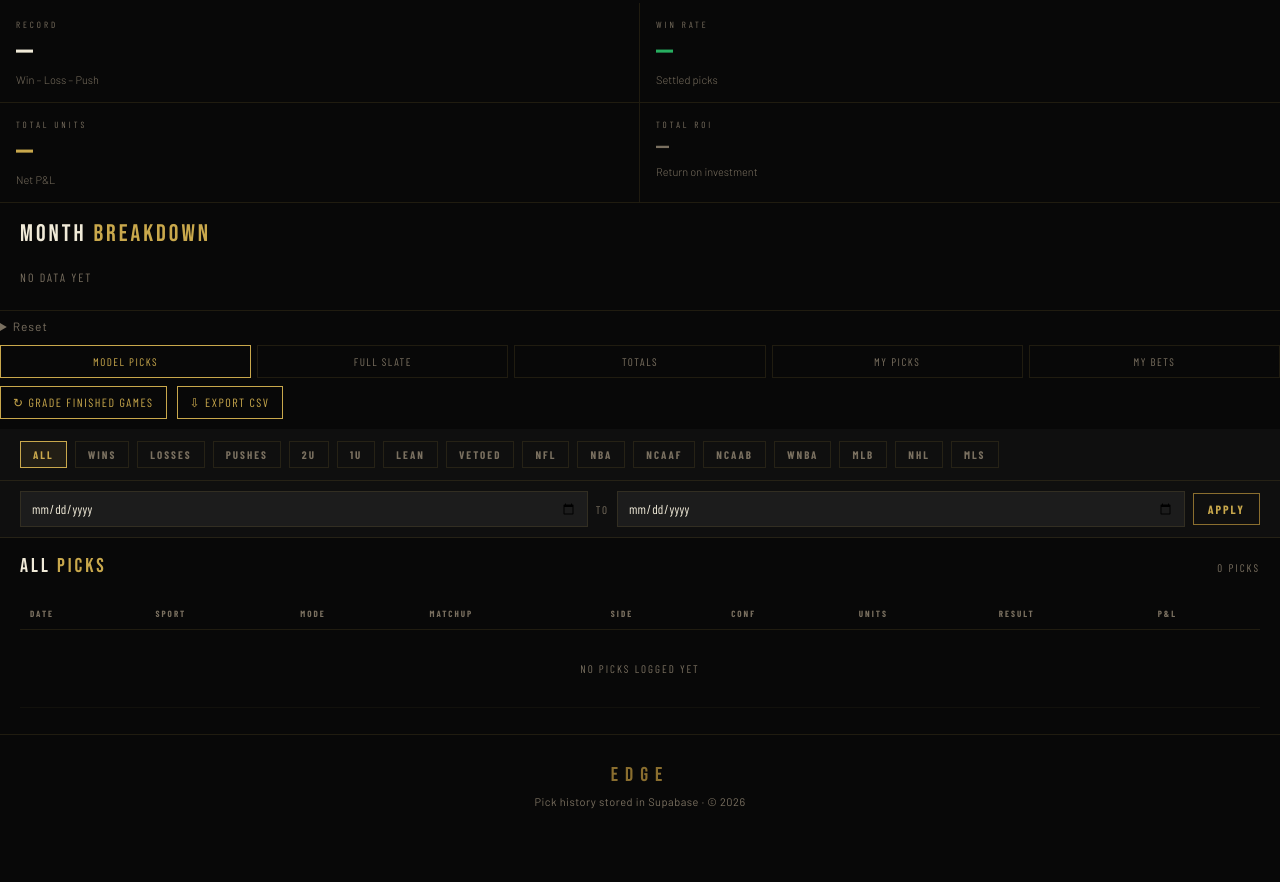
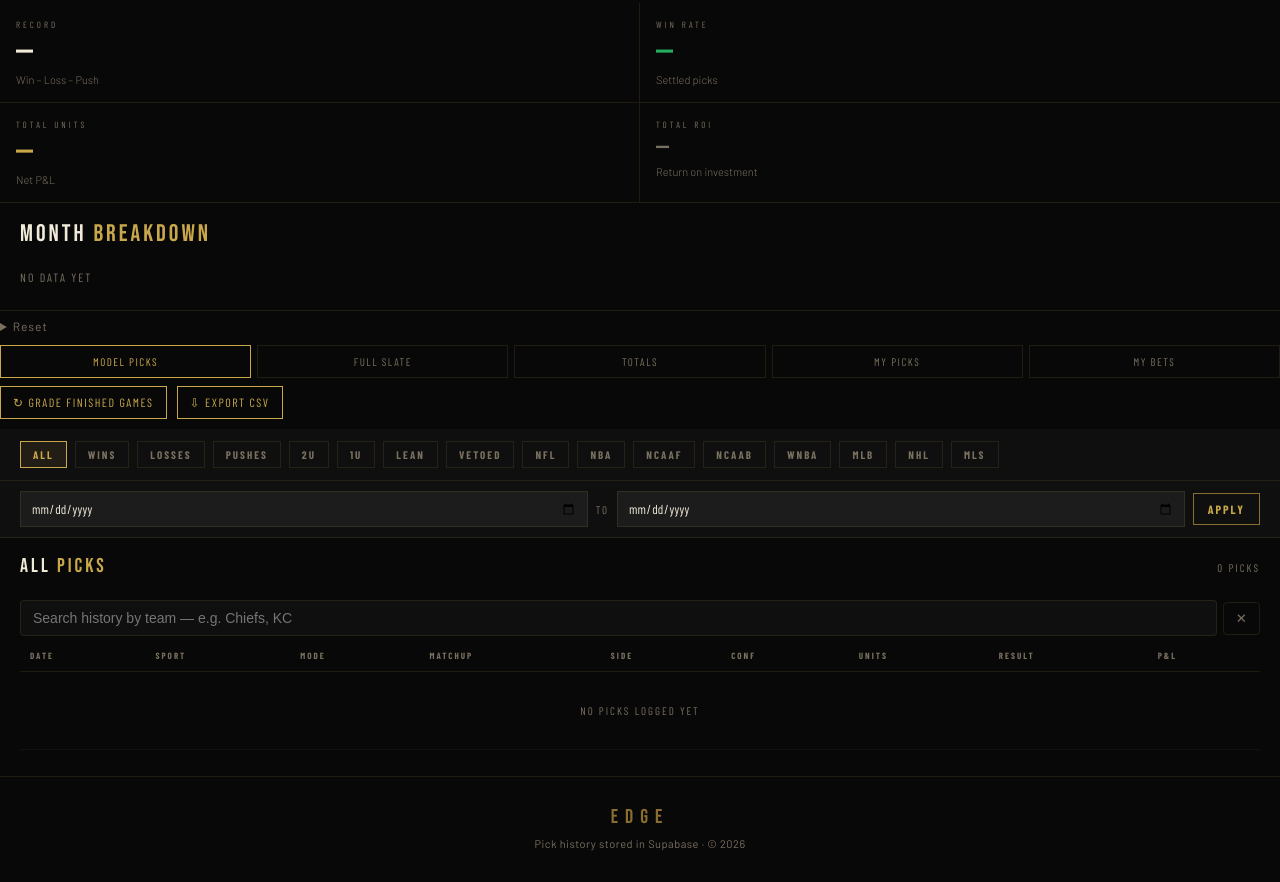
Before and after one commit to DhatWay/THE-EDGE, a plain HTML site: page history.html in a window 1280 px wide. Shown: the part 519-1401 px from the top of the page. Before the commit the page ends 1359 px from the top, so only its background shows below. Drawn offline with nearby package versions, Linux system fonts and the light colour scheme; sample sign-in values are in the browser's storage; a web font is replaced by a local one.

Commit message:
Update history.html

```diff
--- a/history.html
+++ b/history.html
@@ -13,6 +13,7 @@
   <meta name="apple-mobile-web-app-status-bar-style" content="black-translucent" />
   <link rel="apple-touch-icon" href="icon-192.png" />
   <script src="edge-time.js"></script>
+  <script src="game-search.js"></script>
   <script src="team-aliases.js"></script>
   <script src="auth.js"></script>
   <script src="line-guard.js"></script>
@@ -371,6 +372,7 @@
         <div class="sec-title" style="font-size:20px;">ALL <em>PICKS</em></div>
         <div class="table-count" id="tableCount">0 picks</div>
       </div>
+      <div id="histSearchBox"></div>
       <div class="table-wrap">
         <table>
           <thead>
@@ -939,6 +941,11 @@
       }).join('');
     }
 
+    let histSearch = null, histQ = '';
+    document.addEventListener('DOMContentLoaded', () => {
+      if (window.EDGE_SEARCH) histSearch = EDGE_SEARCH.mount(document.getElementById('histSearchBox'),
+        { placeholder: 'Search history by team — e.g. Chiefs, KC', onChange: q => { histQ = q; renderTable(); } });
+    });
     function renderTable() {
       const body = document.getElementById('historyBody');
       const dateFrom = document.getElementById('dateFrom').value;
@@ -959,6 +966,10 @@
       };
       if (dateFrom) picks = picks.filter(p => { const d = pickDay(p); return d && d >= dateFrom; });
       if (dateTo) picks = picks.filter(p => { const d = pickDay(p); return d && d <= dateTo; });
+      // Search by team (names, nicknames, initials) or sport.
+      const beforeSearch = picks.length;
+      if (histQ && window.EDGE_SEARCH) picks = picks.filter(p => EDGE_SEARCH.matches(histQ, [p.home_team, p.away_team, p.side_team, p.matchup], p.sport));
+      if (histSearch) histSearch.setCount(picks.length, beforeSearch);
 
       picks = picks.filter(p => {
         if (currentFilter === 'all') return true;
```
